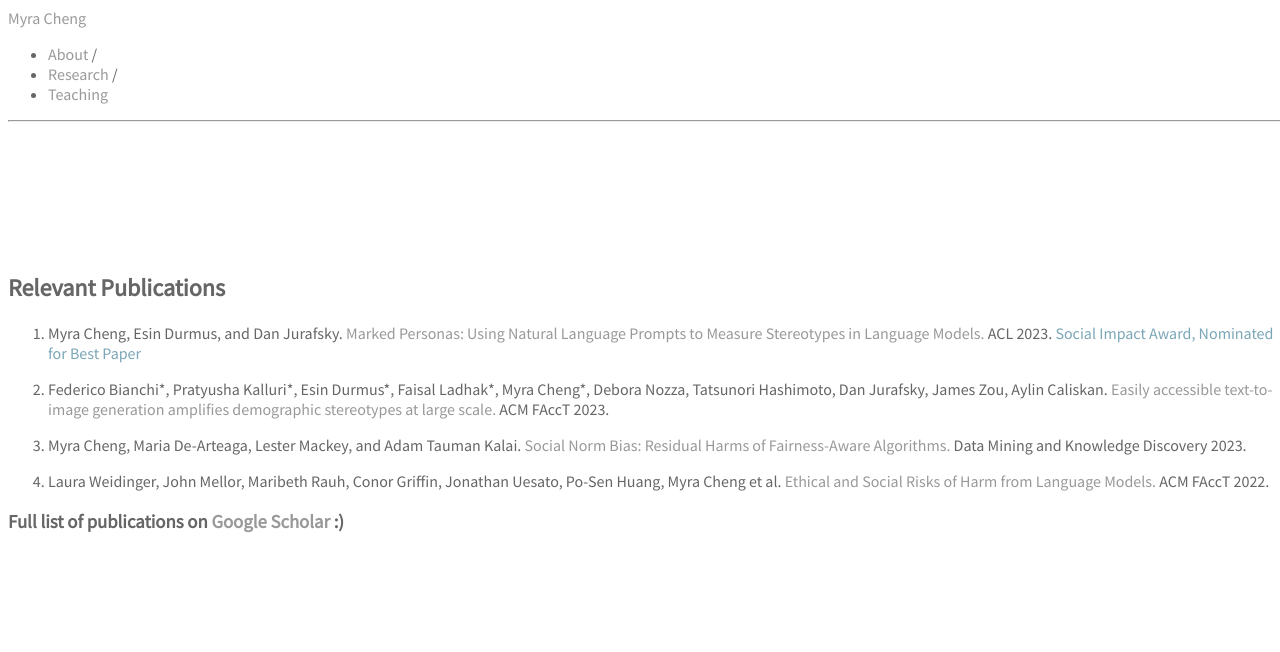
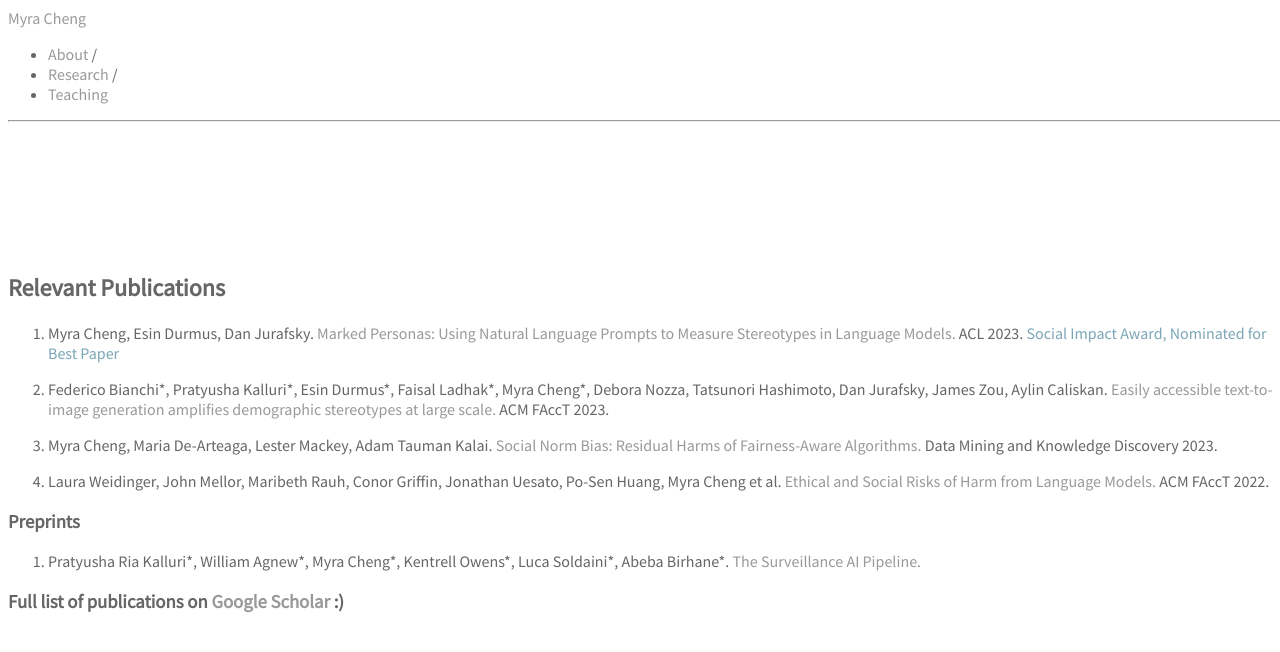
Before and after one commit to myracheng/myracheng.github.io, a Jekyll site: the page built from research.md, in a window 1280 px wide. Shown: the top 652 px of the page. Built offline with Jekyll 4.4.1, drawn with Linux system fonts in a browser that asks for light colours; some web fonts are replaced; our own code applies the rules of GitHub Pages for plain Markdown files.

Commit message:
Update research.md

```diff
--- a/research.md
+++ b/research.md
@@ -1,11 +1,14 @@
 ## Relevant Publications
 
-1. Myra Cheng, Esin Durmus, and Dan Jurafsky. [Marked Personas: Using Natural Language Prompts to Measure Stereotypes in Language Models.](https://arxiv.org/pdf/2305.18189.pdf) ACL 2023. <span style="color:#7BA6B7">Social Impact Award, Nominated for Best Paper</span>
+1. Myra Cheng, Esin Durmus, Dan Jurafsky. [Marked Personas: Using Natural Language Prompts to Measure Stereotypes in Language Models.](https://arxiv.org/pdf/2305.18189.pdf) ACL 2023. <span style="color:#7BA6B7">Social Impact Award, Nominated for Best Paper</span>
 
 2. Federico Bianchi\*, Pratyusha Kalluri\*, Esin Durmus\*, Faisal Ladhak\*, Myra Cheng\*, Debora Nozza, Tatsunori Hashimoto, Dan Jurafsky, James Zou, Aylin Caliskan. [Easily accessible text-to-image generation amplifies demographic stereotypes at large scale.](https://arxiv.org/pdf/2211.03759.pdf) ACM FAccT 2023.
 
-3. Myra Cheng, Maria De-Arteaga, Lester Mackey, and Adam Tauman Kalai. [Social Norm Bias: Residual Harms of Fairness-Aware Algorithms.](https://arxiv.org/pdf/2108.11056.pdf) Data Mining and Knowledge Discovery 2023.
+3. Myra Cheng, Maria De-Arteaga, Lester Mackey, Adam Tauman Kalai. [Social Norm Bias: Residual Harms of Fairness-Aware Algorithms.](https://arxiv.org/pdf/2108.11056.pdf) Data Mining and Knowledge Discovery 2023.
 
 4. Laura Weidinger, John Mellor, Maribeth Rauh, Conor Griffin, Jonathan Uesato, Po-Sen Huang, Myra Cheng et al. [Ethical and Social Risks of Harm from Language Models.](https://arxiv.org/pdf/2112.04359.pdf) ACM FAccT 2022.
 
+### Preprints
+1. Pratyusha Ria Kalluri\*, William Agnew\*, Myra Cheng\*, Kentrell Owens\*, Luca Soldaini\*, Abeba Birhane\*. [The Surveillance AI Pipeline.](https://arxiv.org/pdf/2309.15084.pdf)
+
 ### Full list of publications on [Google Scholar](https://scholar.google.com/citations?user=gaslQl8AAAAJ&hl=en) :)
```
